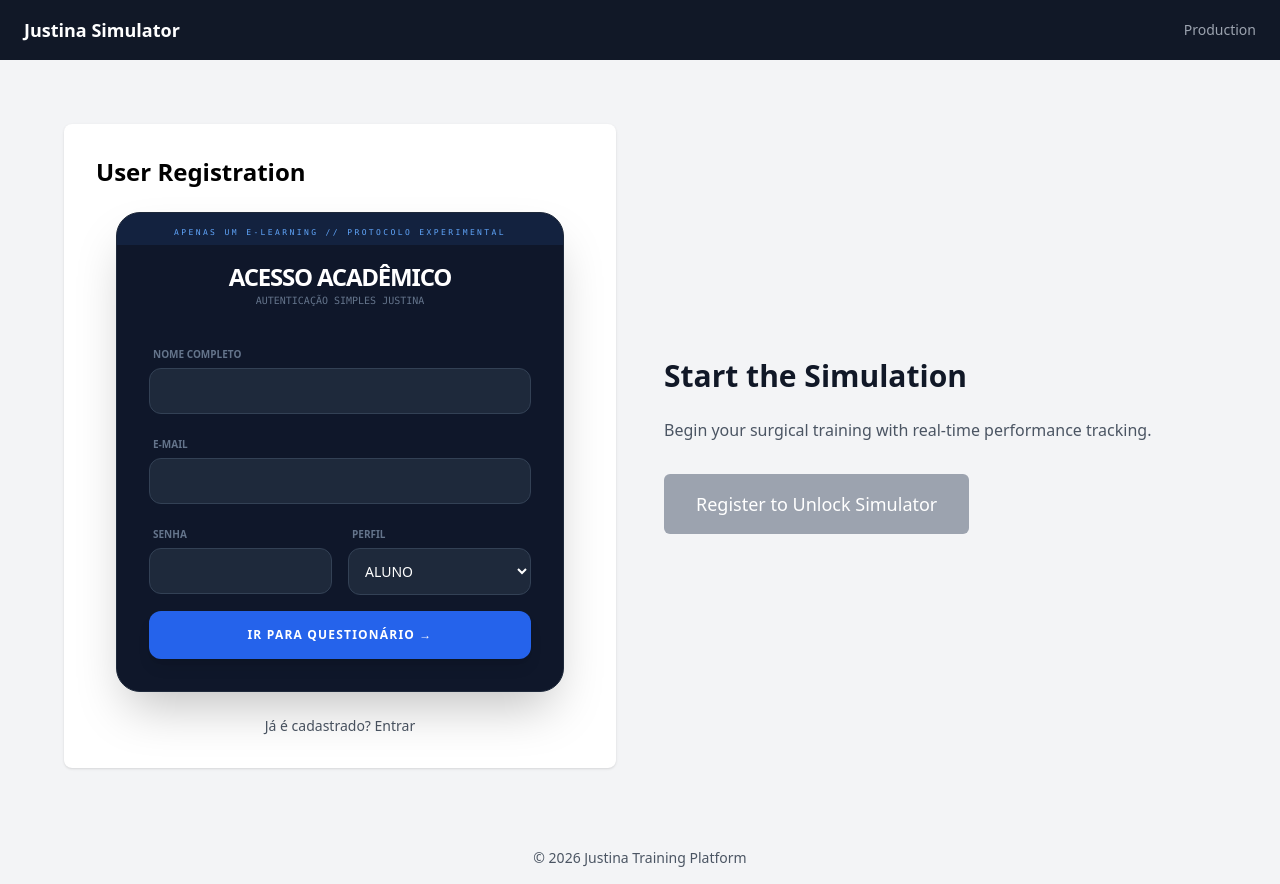
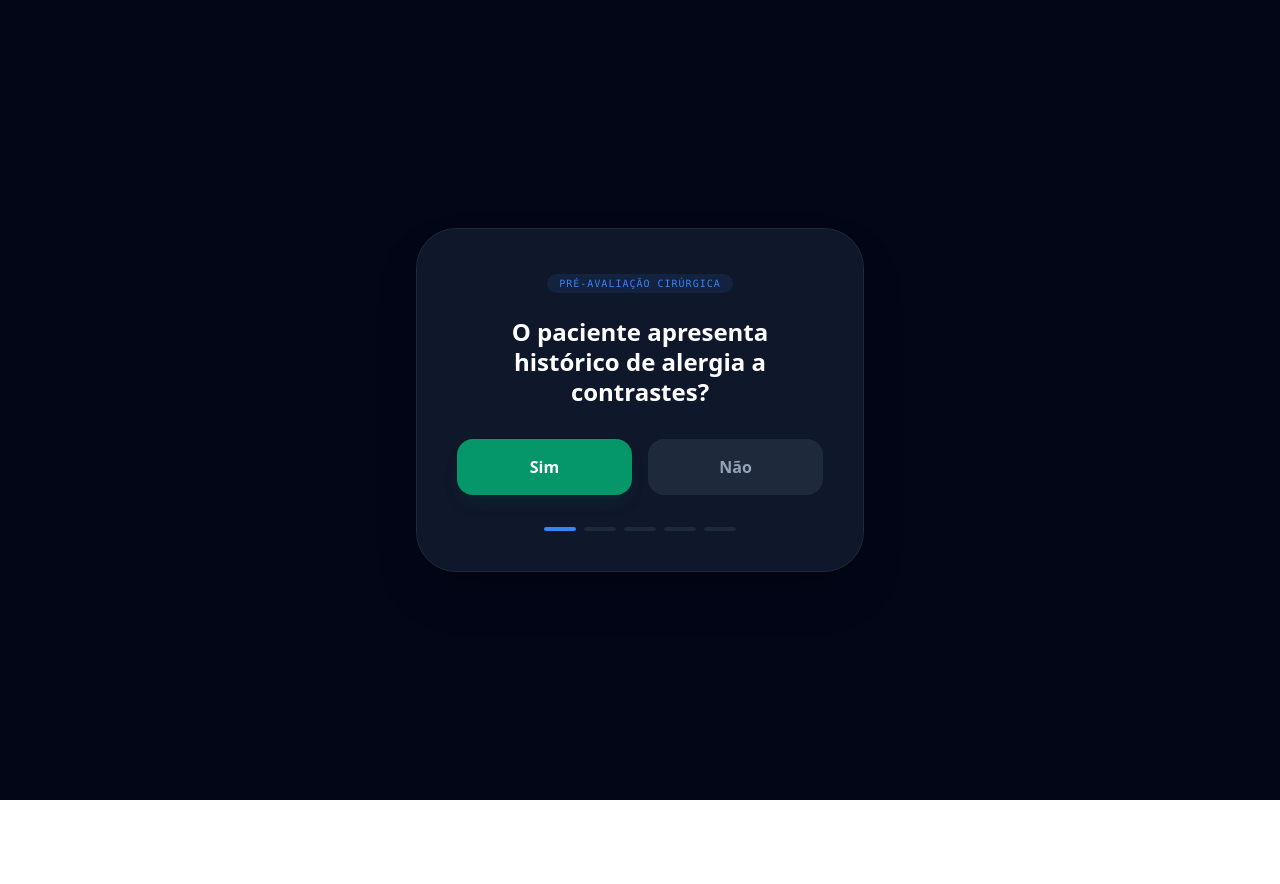
Before and after one commit to No-Country-simulation/S02-26-E25-JustinaVirtual, a React (Vite) app in the folder frontend/: page /survey in a window 1280 px wide. Before the commit this address led to /. After the commit the page ends 800 px from the top, so only its background shows below. Built offline with nearby package versions, Linux system fonts and the light colour scheme.

Commit message:
feat: implementação do fluxo de pré-avaliação (survey) e avisos de ambiente e-learning

```diff
--- a/frontend/src/App.jsx
+++ b/frontend/src/App.jsx
@@ -8,22 +8,24 @@ import Dashboard from "./pages/Dashboard";
 import TrainingSessionPage from "./pages/TrainingSessionPage";
 import Simulator from "./pages/Simulator";
 import Library from "./pages/Library";
+import PreTestSurvey from "./pages/PreTestSurvey";
 
 export default function App() {
   return (
     <TrainingSessionProvider>
       <BrowserRouter>
         <Routes>
-          {/* Fluxo Principal */}
           <Route path="/" element={<Home />} />
           <Route path="/login" element={<Login />} />
           <Route path="/dashboard" element={<Dashboard />} />
+
+          {/* ✅ PASSO 2:  Rota do questionário  */}
+          <Route path="/survey" element={<PreTestSurvey />} />
+
           <Route path="/training" element={<TrainingSessionPage />} />
           <Route path="/simulator" element={<Simulator />} />
           <Route path="/library" element={<Library />} />
 
-          {/* Rota de Segurança */}
-          {/* Se o médico se perder, ele volta para a Home */}
           <Route path="*" element={<Navigate to="/" replace />} />
         </Routes>
       </BrowserRouter>
--- a/frontend/src/pages/Home.jsx
+++ b/frontend/src/pages/Home.jsx
@@ -4,8 +4,16 @@ import Footer from "../components/Footer";
 
 export default function Home() {
   return (
-    <div className="min-h-screen flex flex-col">
+    <div className="min-h-screen flex flex-col bg-slate-950">
       <Navbar />
+
+      {/* Centralizando a mensagem */}
+      <div className="flex justify-center mt-10 -mb-10">
+        <p className="text-[10px] font-mono text-blue-500 animate-pulse tracking-[0.5em]">
+           ⚠️ APENAS UM E-LEARNING // PROTOCOLO EXPERIMENTAL
+        </p>
+      </div>
+
       <MainSection />
       <Footer />
     </div>
--- a/frontend/src/pages/PreTestSurvey.jsx
+++ b/frontend/src/pages/PreTestSurvey.jsx
@@ -6,30 +6,44 @@ export default function PreTestSurvey() {
   const [step, setStep] = useState(0);
 
   const questions = [
-    "Qual o tempo máximo recomendado para isquemia renal?",
-    "Identifique a artéria principal de acesso ao parênquima.",
-    "O uso de telemetria melhora a curva de aprendizado?",
-    "Você já realizou simulações virtuais anteriormente?",
-    "Confirmar início do protocolo de monitoramento Justina?"
+    "O paciente apresenta histórico de alergia a contrastes?",
+    "A pressão arterial sistólica está acima de 120mmHg?",
+    "Os equipamentos de telemetria foram calibrados hoje?",
+    "Você revisou o protocolo de isquemia renal Justina?",
+    "Confirma o início da simulação com braço robótico?"
   ];
 
   const handleNext = () => {
     if (step < questions.length - 1) {
       setStep(step + 1);
     } else {
-      navigate("/simulator"); // Finalmente vai para o simulador
+      // ✅ Após a última pergunta, vai para o simulador
+      navigate("/simulator");
     }
   };
 
   return (
     <div className="min-h-screen bg-slate-950 flex items-center justify-center p-6">
-      <div className="max-w-md w-full bg-slate-900 p-8 rounded-3xl border border-slate-800 text-center">
-        <span className="text-blue-500 font-mono text-xs">PERGUNTA {step + 1} DE 5</span>
-        <h2 className="text-xl text-white font-bold mt-4 mb-8">{questions[step]}</h2>
+      <div className="max-w-md w-full bg-slate-900 p-10 rounded-[40px] border border-slate-800 shadow-2xl text-center">
+        <div className="mb-6">
+          <span className="text-blue-500 font-mono text-[10px] tracking-widest uppercase bg-blue-500/10 px-3 py-1 rounded-full">
+            Pré-Avaliação Cirúrgica
+          </span>
+        </div>
 
-        <div className="flex flex-col gap-3">
-           <button onClick={handleNext} className="p-4 bg-slate-800 hover:bg-slate-700 text-white rounded-xl transition-all">Sim / Confirmar</button>
-           <button onClick={handleNext} className="p-4 bg-slate-800 hover:bg-slate-700 text-white rounded-xl transition-all">Não / Recusar</button>
+        <h2 className="text-2xl text-white font-black mb-8 leading-tight">
+          {questions[step]}
+        </h2>
+
+        <div className="grid grid-cols-2 gap-4">
+           <button onClick={handleNext} className="py-4 bg-emerald-600 hover:bg-emerald-500 text-white rounded-2xl font-bold transition-all shadow-lg shadow-emerald-900/20">Sim</button>
+           <button onClick={handleNext} className="py-4 bg-slate-800 hover:bg-slate-700 text-slate-400 rounded-2xl font-bold transition-all">Não</button>
+        </div>
+
+        <div className="mt-8 flex justify-center gap-2">
+          {questions.map((_, i) => (
+            <div key={i} className={`h-1 w-8 rounded-full transition-all ${i === step ? "bg-blue-500" : "bg-slate-800"}`} />
+          ))}
         </div>
       </div>
     </div>
```
